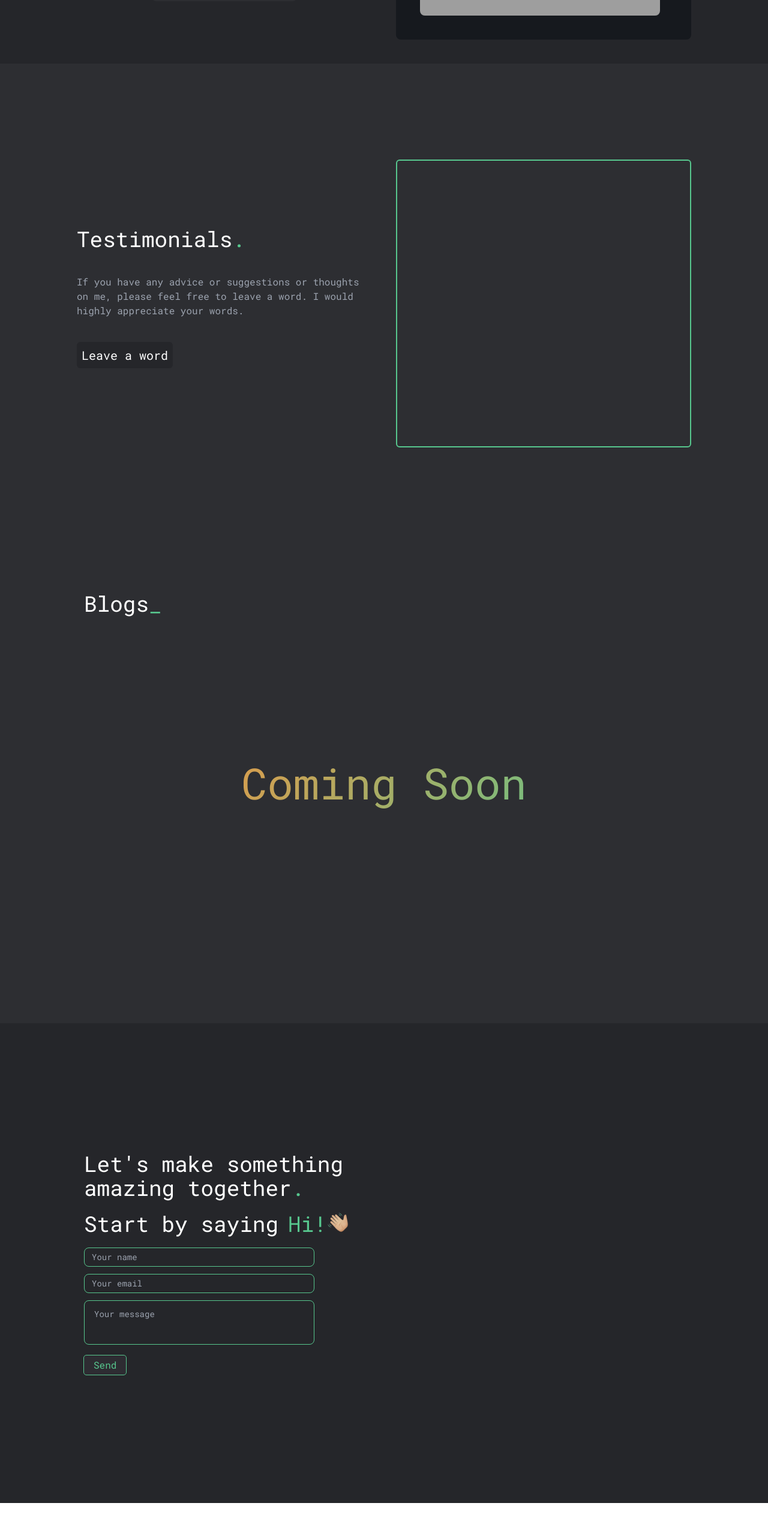
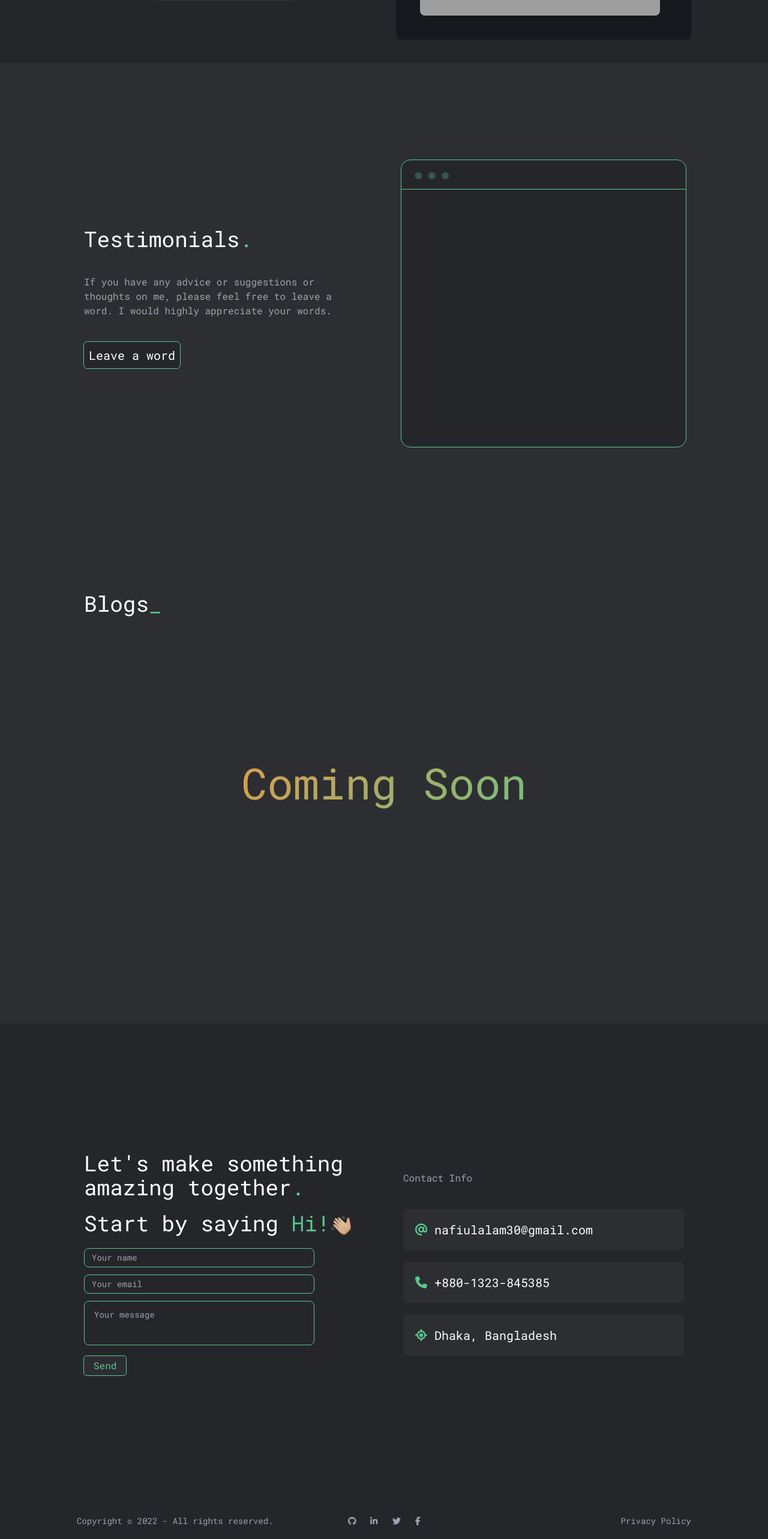
Before and after one commit to NafiulA/myportfolio, a React (Create React App) app: page / in a window 1280 px wide. Shown: the part 2653-5219 px from the top of the page at 60% size. Before the commit the page ends 5159 px from the top, so only its background shows below. Built offline with nearby package versions, Linux system fonts and the light colour scheme; grey boxes are pictures that could not be loaded.

Commit message:
home page ready

```diff
--- a/src/App.js
+++ b/src/App.js
@@ -3,6 +3,7 @@ import { Route, Routes } from 'react-router-dom';
 import Home from './Pages/Home/Home';
 import Login from './Pages/Login/Login';
 import Header from './Pages/Shared/Header';
+import NotFound from './Pages/Shared/NotFound';
 
 function App() {
   return (
@@ -12,6 +13,7 @@ function App() {
         <Route path='/' element={<Home></Home>}></Route>
         <Route path='/home' element={<Home></Home>}></Route>
         <Route path='/login' element={<Login></Login>}></Route>
+        <Route path='*' element={<NotFound></NotFound>}></Route>
       </Routes>
     </div>
   );
--- a/src/Pages/Home/Contact.js
+++ b/src/Pages/Home/Contact.js
@@ -3,6 +3,8 @@ import handwave from "../../assets/icons/handwave.png";
 import { useForm } from "react-hook-form";
 import emailjs from '@emailjs/browser';
 import Modal from './Modal';
+import { FontAwesomeIcon } from '@fortawesome/react-fontawesome';
+import { faAt, faPhone, faLocationCrosshairs } from "@fortawesome/free-solid-svg-icons";
 const Contact = () => {
     const { register, reset, handleSubmit, formState: { errors } } = useForm();
     const [openModal, setOpenModal] = useState(false);
@@ -17,7 +19,6 @@ const Contact = () => {
 
         emailjs.send('service_4kofdis', 'template_pk2f52s', messageBody, 'LLoWUEN5T1_ymARmU')
             .then((result) => {
-                console.log(result)
                 setOpenModal(true);
                 setResult(result.text);
                 reset();
@@ -28,14 +29,14 @@ const Contact = () => {
     };
 
     return (
-        <div className='bg-[#25262A]'>
+        <div id='contacts' className='bg-[#25262A]'>
             <div className='min-h-screen py-20 w-full lg:w-4/5 mx-auto grid grid-cols-1 lg:grid-cols-2 items-center gap-10'>
                 <div className='px-3'>
                     <div className='text-4xl text-white'>
                         <p>Let's make something</p>
                         <p>amazing together<span className='text-[#57C78E]'>.</span></p>
-                        <p className='my-5 flex'>Start by saying <span className='pl-4 text-[#57c78e]'>Hi!</span><span>
-                            <img className='w-9' src={handwave} alt="" /></span></p>
+                        <p className='my-5'>Start by saying <span className='text-[#57c78e]'>Hi!</span><span>
+                            <img className='w-9 inline' src={handwave} alt="" /></span></p>
                     </div>
                     <div>
                         <form onSubmit={handleSubmit(onSubmit)}>
@@ -55,8 +56,21 @@ const Contact = () => {
                         </form>
                     </div>
                 </div>
-                <div>
+                <div className='px-3'>
+                    <p className='text-gray-400 py-5'>Contact Info</p>
 
+                    <div className='bg-[#2D2E32] my-5 p-5 w-full flex items-center rounded-md text-xl text-white hover:text-[#57c78E] hover:-translate-y-2 hover:shadow-lg hover:shadow-[#57c78e]/50 transition-all duration-300 ease-in-out'>
+                        <FontAwesomeIcon className='text-[#57c78e]' icon={faAt}></FontAwesomeIcon>
+                        <p className='pl-3'>nafiulalam30@gmail.com</p>
+                    </div>
+                    <div className='bg-[#2D2E32] my-5 p-5 w-full flex items-center rounded-md text-xl text-white hover:text-[#57c78E] hover:-translate-y-2 hover:shadow-lg hover:shadow-[#57c78e]/50 transition-all duration-300 ease-in-out'>
+                        <FontAwesomeIcon className='text-[#57c78e]' icon={faPhone}></FontAwesomeIcon>
+                        <a href='tel:+8801323845385' className='pl-3'>+880-1323-845385</a>
+                    </div>
+                    <div className='bg-[#2D2E32] my-5 p-5 w-full flex items-center rounded-md text-xl text-white hover:text-[#57c78E] hover:-translate-y-2 hover:shadow-lg hover:shadow-[#57c78e]/50 transition-all duration-300 ease-in-out'>
+                        <FontAwesomeIcon className='text-[#57c78e]' icon={faLocationCrosshairs}></FontAwesomeIcon>
+                        <p className='pl-3'>Dhaka, Bangladesh</p>
+                    </div>
                 </div>
             </div>
             {openModal && <Modal
--- a/src/Pages/Home/Home.js
+++ b/src/Pages/Home/Home.js
@@ -1,4 +1,5 @@
 import React from 'react';
+import Footer from '../Shared/Footer';
 import About from './About';
 import Blogs from './Blogs';
 import Contact from './Contact';
@@ -16,6 +17,7 @@ const Home = () => {
             <Testimonials></Testimonials>
             <Blogs></Blogs>
             <Contact></Contact>
+            <Footer></Footer>
         </div>
     );
 };
--- a/src/Pages/Home/Testimonials.js
+++ b/src/Pages/Home/Testimonials.js
@@ -4,22 +4,22 @@ const Testimonials = () => {
     return (
         <div id='testimonial' className='bg-[#2D2E32]'>
             <div className='py-20 min-h-screen w-full lg:w-4/5 mx-auto grid grid-cols-1 lg:grid-cols-2 gap-10 items-center'>
-                <div>
+                <div className='px-3'>
                     <div>
                         <p className='text-4xl pb-5 text-white '>Testimonials<span className='text-[#57C78E]'>.</span></p>
                         <p className='text-gray-400 my-5'>If you have any advice or suggestions or thoughts on me, please feel free to leave a word. I would highly appreciate your words. </p>
                     </div>
 
                     <div>
-                        <button className='text-xl p-2 my-5 bg-[#25262A] text-white rounded-md hover:bg-[#2D2E32] hover:text-[#57C78E] hover:scale-105 transition-all duration-300 ease-in-out'>Leave a word</button>
+                        <button className='text-xl p-2 my-5 bg-[#25262A] text-white rounded-md hover:bg-[#2D2E32] outline outline-[#57c78e] outline-1 hover:text-[#57C78E] hover:scale-105 transition-all duration-300 ease-in-out'>Leave a word</button>
                     </div>
                 </div>
-                <div className=' w-full min-h-[60vh] border-2 border-[#57C78E] rounded-md'>
-                    <div className='grid grid-cols-1 lg:grid-cols-2 gap-2 items-center'>
+                <div class="mockup-window border text-[#57c78e] bg-[#25262A] min-h-[60vh] mx-2 border-[#57c78e]">
+                    <div class="grid grid-cols-1 lg:grid-cols-2 gap-5 justify-items-center items-center border-t border-[#57c78E] ">
+
                     </div>
                 </div>
             </div>
-
         </div>
     );
 };
--- a/src/Pages/Shared/Footer.js
+++ b/src/Pages/Shared/Footer.js
@@ -1,9 +1,34 @@
+import { FontAwesomeIcon } from '@fortawesome/react-fontawesome';
+import { faGithub, faFacebookF, faLinkedinIn, faTwitter } from "@fortawesome/free-brands-svg-icons";
 import React from 'react';
 
 const Footer = () => {
+    const date = new Date();
+    const fullYear = date.getFullYear();
     return (
-        <div>
-
+        <div className='bg-[#25262A]'>
+            <div className='w-full lg:w-4/5 mx-auto grid grid-cols-1 md:grid-cols-2 lg:grid-cols-3 justify-items-strech items-center'>
+                <div className='justify-self-center lg:justify-self-start'>
+                    <p className='text-gray-400 py-5 text-sm'>Copyright &#169; {fullYear} - All rights reserved.</p>
+                </div>
+                <div className='text-gray-400 justify-self-center text-sm py-5'>
+                    <a href="#f" className='mx-3'>
+                        <FontAwesomeIcon icon={faGithub}></FontAwesomeIcon>
+                    </a>
+                    <a href="#f" className='mx-3'>
+                        <FontAwesomeIcon icon={faLinkedinIn}></FontAwesomeIcon>
+                    </a>
+                    <a href="#f" className='mx-3'>
+                        <FontAwesomeIcon icon={faTwitter}></FontAwesomeIcon>
+                    </a>
+                    <a href="#f" className='mx-3'>
+                        <FontAwesomeIcon icon={faFacebookF}></FontAwesomeIcon>
+                    </a>
+                </div>
+                <div className='text-gray-400 justify-self-center lg:justify-self-end text-sm py-5'>
+                    <a href="#psd">Privacy Policy</a>
+                </div>
+            </div>
         </div>
     );
 };
--- a/src/Pages/Shared/Header.js
+++ b/src/Pages/Shared/Header.js
@@ -27,10 +27,10 @@ const Header = () => {
                     </label>
                     <ul tabIndex="0" className="menu menu-compact dropdown-content text-sm mt-3 p-2 shadow bg-[#2D2E32] rounded-box w-52">
                         <li className='hoverStyle'><Link to="/home#aboutme">About Me</Link></li>
-                        <li className='hoverStyle'><Link to="/home#services">Services</Link></li>
                         <li className='hoverStyle'><Link to="/home#projects">Projects</Link></li>
+                        <li className='hoverStyle'><Link to="/home#testimonial">Testimonial</Link></li>
                         <li className='hoverStyle'><Link to="/home#blogs">Blogs</Link></li>
-                        <li className='hoverStyle'><Link to="/home#contact">Contact</Link></li>
+                        <li className='hoverStyle'><Link to="/home#contacts">Contact</Link></li>
                         <hr className='mx-4 my-3 bg-[#57C78E] border-none h-[2px]' />
                         <div>
                             <button className='bg-[#333438] flex items-center ml-4 mb-2 p-2 rounded hover:bg-[#2D2E32] hover:text-[#57C78E] transition-all duration-500 ease-in-out'>
--- a/src/Pages/Shared/NotFound.js
+++ b/src/Pages/Shared/NotFound.js
@@ -1,9 +1,12 @@
 import React from 'react';
+import notFound from "../../assets/images/notfound.png";
 
 const NotFound = () => {
     return (
-        <div>
-
+        <div className='bg-[#2D2E32]'>
+            <div className='min-h-screen flex justify-items-center items-center'>
+                <img className='w-11/12 md:w-1/3 mx-auto' src={notFound} alt="" />
+            </div>
         </div>
     );
 };
```
Also changed, not shown: src/assets/images/notfound.png (added).
